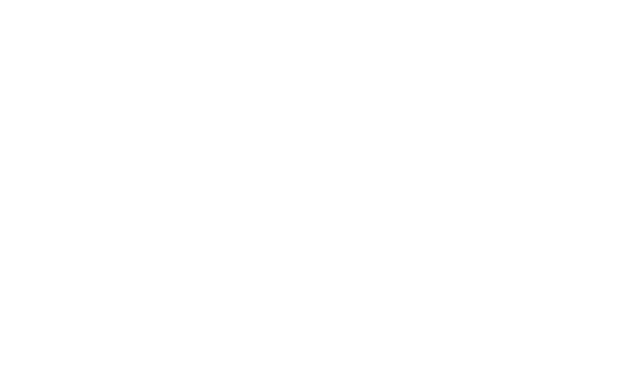
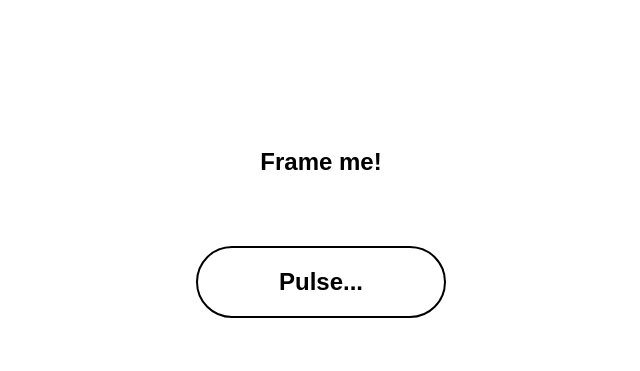
Before and after one commit to Robie-Robz/Button-Effects, a website: page index.html in a window 1280 px wide. Shown: the whole page, without its empty margins (319-959 px from the left). Drawn offline with Linux system fonts and the light colour scheme.

Commit message:
two animations added

```diff
--- a/index.html
+++ b/index.html
@@ -13,6 +13,13 @@
 
 </head>
 <body>
-
+    <div class="container">
+        <button class="button button--frame-me">
+            Frame me!
+        </button>
+        <button class="button button--pulse">
+            Pulse...
+        </button>
+    </div>
 </body>
 </html>
--- a/sass/base/_base.scss
+++ b/sass/base/_base.scss
@@ -1,7 +1,7 @@
 *, *::before, *::after{
     margin: 0;
     padding: 0;
-    box-sizing:border-box;
+    box-sizing: border-box;
 }
 html{
     font-size: 62.5%;
--- /dev/null
+++ b/sass/components/_button.scss
@@ -0,0 +1,66 @@
+.button{
+    font-size: 2.4rem;
+    margin-bottom: 5rem;
+    padding: 2rem;
+    font-weight: 800;
+    cursor: pointer;
+    outline: none;
+        background-color: transparent;
+    &--frame-me{
+        border: none;
+        position: relative;
+        z-index: 1;
+        perspective: 20rem;
+        &::before{
+            content: "";
+            position: absolute;
+            top:0;
+            left:0;
+            height: 100%;
+            width: 100%;
+            border: .2rem solid black;
+            z-index: 5;
+            transform-origin: bottom;
+            transform: rotateX(-90deg);
+            transition: all .3s;
+            opacity: 0;
+        }
+        &:hover::before{
+            transform: rotateX(0deg);
+            opacity: 1;
+        }
+        &:active{
+            transform: scale(.98);
+        }
+        &:active::before{
+
+            transform: scale(.9);
+
+        }
+    }
+
+    &--pulse{
+        border-radius: 5rem;
+        border: .2rem solid black;
+        position: relative;
+        z-index: 1;
+        &:hover{
+            animation-name: pulse;
+            animation-duration: 0.5s;
+            animation-iteration-count: infinite;
+            animation-direction: alternate;
+
+        }
+
+
+    }
+    @keyframes pulse{
+        0%{
+            transform: scale(1);
+        }
+
+        100%{
+            transform: scale(1.2);
+        }
+    }
+}
--- /dev/null
+++ b/sass/layout/_container.scss
@@ -0,0 +1,8 @@
+.container{
+    display: flex;
+    flex-direction: column;
+    max-width: 25rem;
+    margin:10% auto;
+    max-height: 100vh;
+
+}
--- a/sass/main.scss
+++ b/sass/main.scss
@@ -1,2 +1,5 @@
+@import "abstracts/mixins.scss";
 @import "abstracts/variables.scss";
 @import "base/base.scss";
+@import "components/button.scss";
+@import "layout/container.scss";
```
Also changed, not shown: css/style.css.
